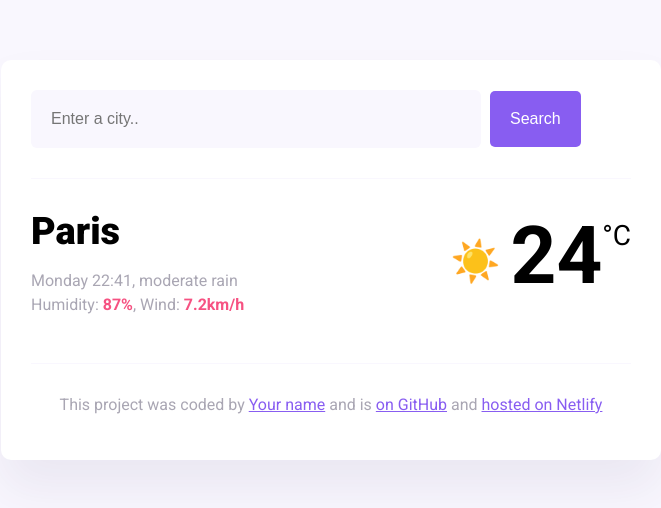
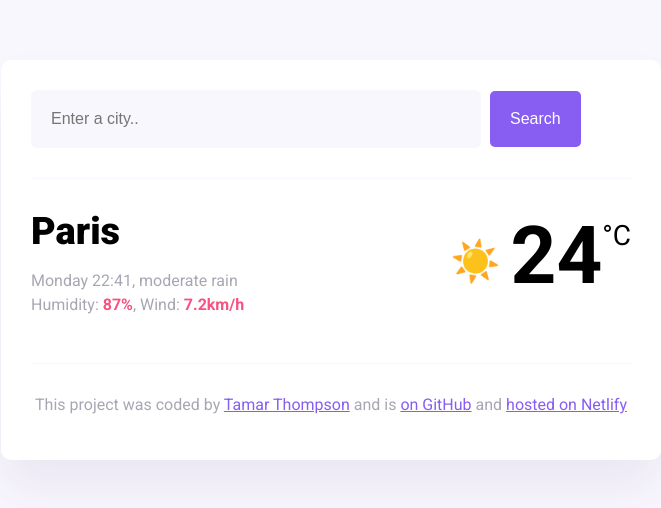
Before and after one commit to taymillyy/prooject2, a plain HTML site: page index.html in a window 1280 px wide. Shown: the whole page, without its empty margins (309-970 px from the left). Drawn offline with nearby package versions, Linux system fonts and the light colour scheme; files that its build step writes are made by us from their sources; files whose address does not match are found by name.

Commit message:
updated link to my github profile

```diff
--- a/index.html
+++ b/index.html
@@ -47,7 +47,7 @@
       <footer>
         <p>
           This project was coded by
-          <a href="#" target="_blank">Your name</a> and is
+          <a href="https://github.com/taymillyy" target="_blank">Tamar Thompson</a> and is
           <a href="#" target="_blank"> on GitHub</a> and
           <a href="#" target="_blank">hosted on Netlify</a>
         </p>
```
